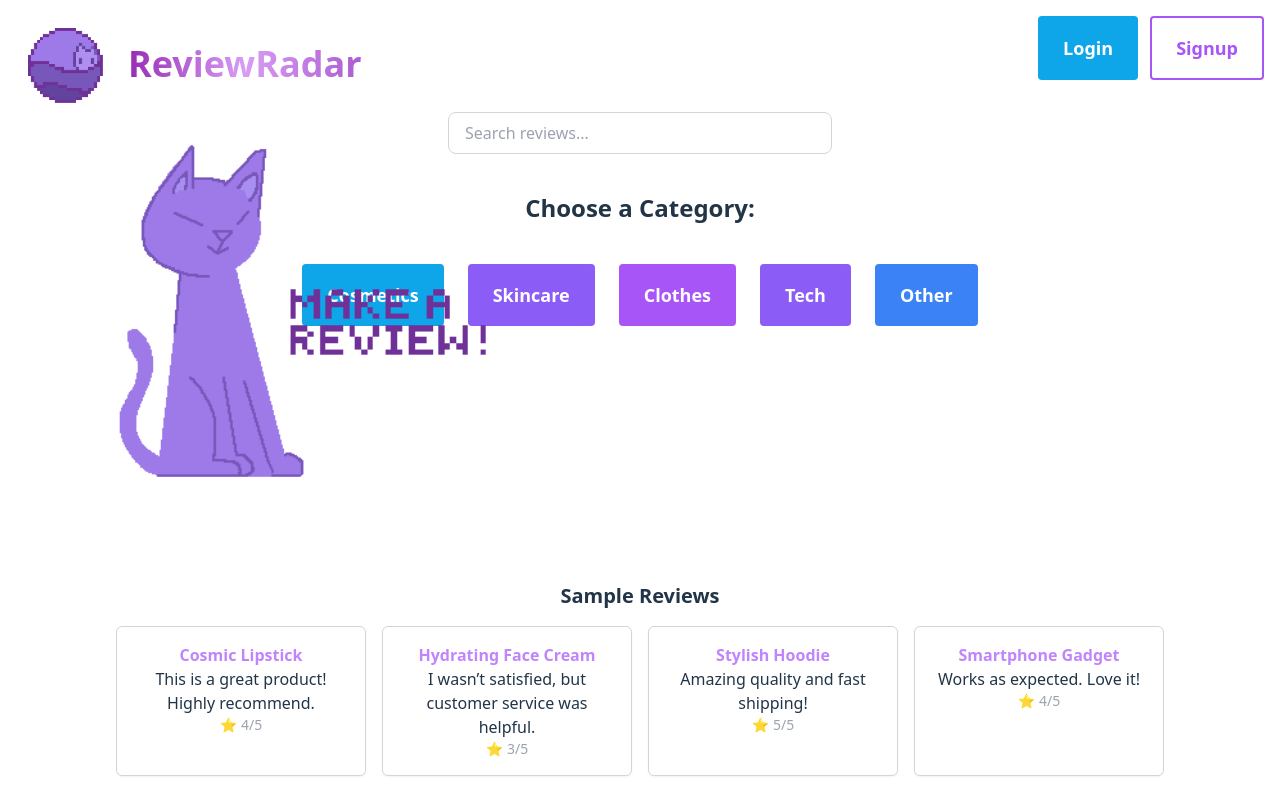
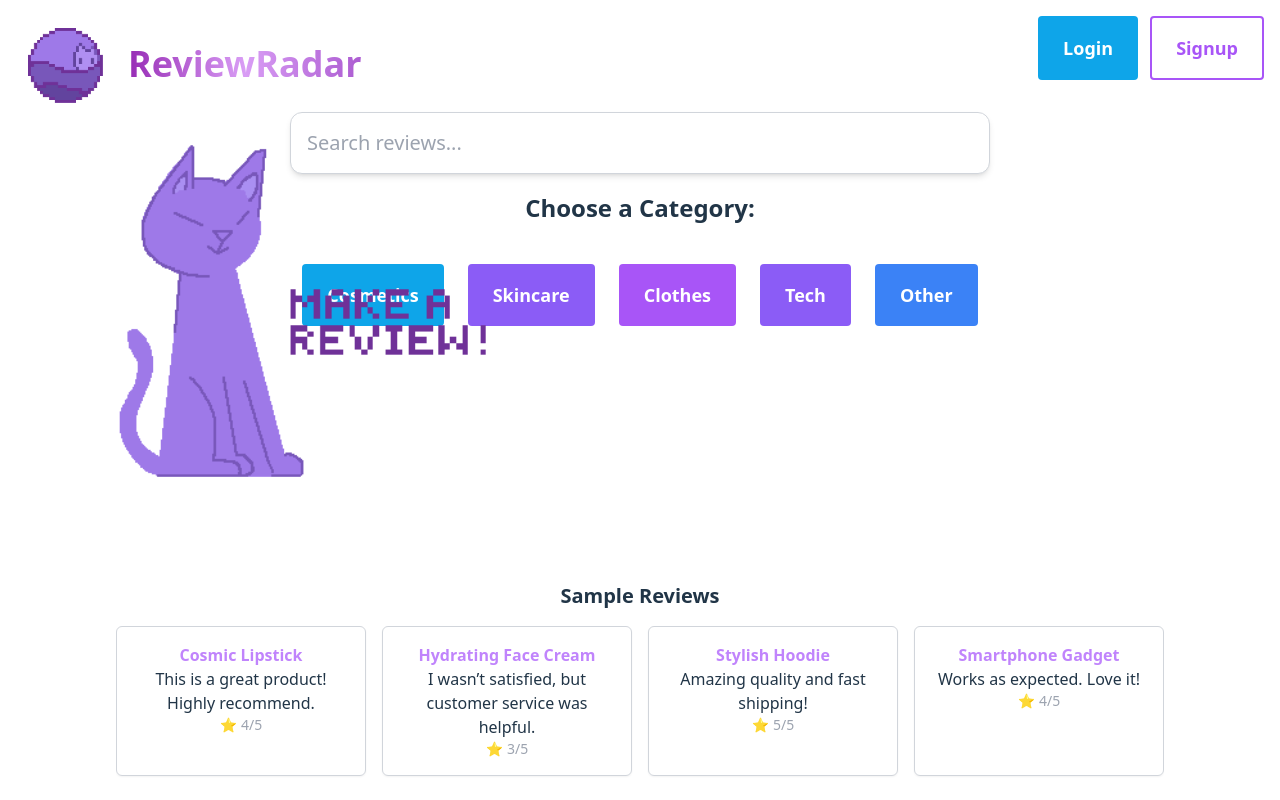
Before and after one commit to ileanat/ReviewRadar, a React (Vite) app: page / in a window 1280 px wide. Built offline with nearby package versions, Linux system fonts and the light colour scheme.

Commit message:
Search Bar Resized

```diff
--- a/src/App.tsx
+++ b/src/App.tsx
@@ -162,7 +162,8 @@
     placeholder="Search reviews..."
     value={searchTerm}
     onChange={(e) => setSearchTerm(e.target.value)}
-    className="w-96 px-4 py-2 border border-gray-300 rounded-lg focus:outline-none focus:ring-2 focus:ring-purple-500"
+    //Search bar needs to be bigger
+    className="w-[700px] px-4 py-4 text-xl border border-gray-300 rounded-xl shadow-md focus:outline-none focus:ring-2 focus:ring-purple-500"
   />
 </div>
 
```
